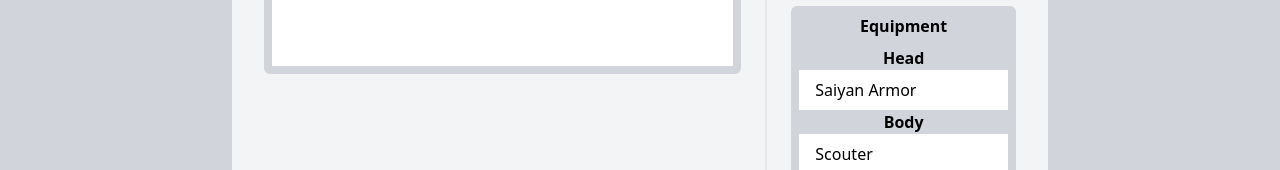
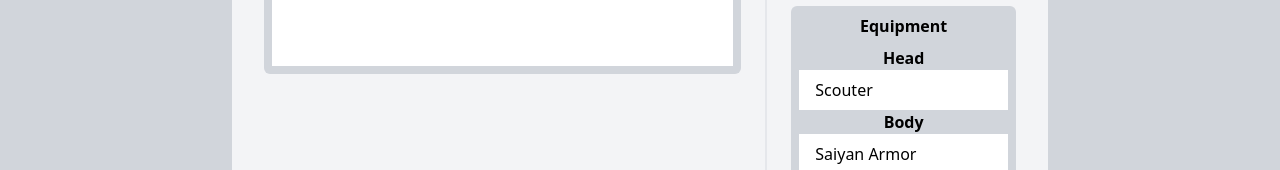
Before and after one commit to KylePep/ddbwiki, a Next.js app: page /sheet in a window 1280 px wide. Shown: the part 782-952 px from the top of the page. Built offline with nearby package versions, Linux system fonts and the light colour scheme.

Commit message:
Equipment list updating at appropriate times

```diff
--- a/app/sheet/Equipment.tsx
+++ b/app/sheet/Equipment.tsx
@@ -1,5 +1,5 @@
 import { ITEM_TYPES, ORIGIN_TYPES } from '@/shared/constants'
-import React, { useEffect } from 'react'
+import React, { useEffect, useState } from 'react'
 
 interface formProps{
   form: any
@@ -7,7 +7,7 @@ interface formProps{
 }
 
 export default function Equipment({form, handleChange}:formProps) {
-
+  const [equipmentList, setEquipmentList] = useState(form.equipment)
 
   useEffect(()=> {
   const origin = ORIGIN_TYPES.find((o)=>o.title === form.origin)
@@ -16,21 +16,30 @@ export default function Equipment({form, handleChange}:formProps) {
 
   const equipmentList = originEquipment.map((e: any) =>{
       const itemById = ITEM_TYPES.find((i)=> i.id === e)
-      return itemById
+      return itemById?.id
     })
 
-  if (JSON.stringify(form.equipment) !== JSON.stringify(equipmentList)) {
+    // if (JSON.stringify(form.equipment) !== JSON.stringify(equipmentList)) {
       handleChange({
         target: {
           name: 'equipment',
           value: equipmentList
         }
       } as React.ChangeEvent<any>);
-    }
+    // }
 
-    },[form.origin, form.equipment])
+    },[form.origin])
 
-    const equipmentList = form.equipment
+    useEffect(()=> {
+      const equipment = form.equipment
+
+      const equipmentList = equipment.map((e: any) =>{
+          const itemById = ITEM_TYPES.find((i)=> i.id === e)
+          return itemById
+        })
+        setEquipmentList(equipmentList)
+
+        },[form.equipment])
 
   return (
     <div>
--- a/app/sheet/Items.tsx
+++ b/app/sheet/Items.tsx
@@ -40,13 +40,13 @@ export default function Items({form, handleChange}:formProps) {
     if(item.type != "equipment"){
       return
     }
-    console.log('[ITEM]', item, equippedList)
+    console.log('[ITEM]', item, '[ITEM LIST]',  equippedList)
     if(item.subType === 'head'){
-      equippedList[0] = item
+      equippedList[0] = item.id
     } else if (item.subType === 'body'){
-      equippedList[1] = item
+      equippedList[1] = item.id
     } else {
-      equippedList[2] = item
+      equippedList[2] = item.id
     }
     handleChange({
       target: {
--- a/shared/constants/data.json
+++ b/shared/constants/data.json
@@ -24,7 +24,7 @@
     "forms": [1],
     "moves": [],
     "startingItems": [1,2],
-    "startingEquipment": [1,2,0]
+    "startingEquipment": [2,1,0]
   },
   {
     "id": 2,
```
